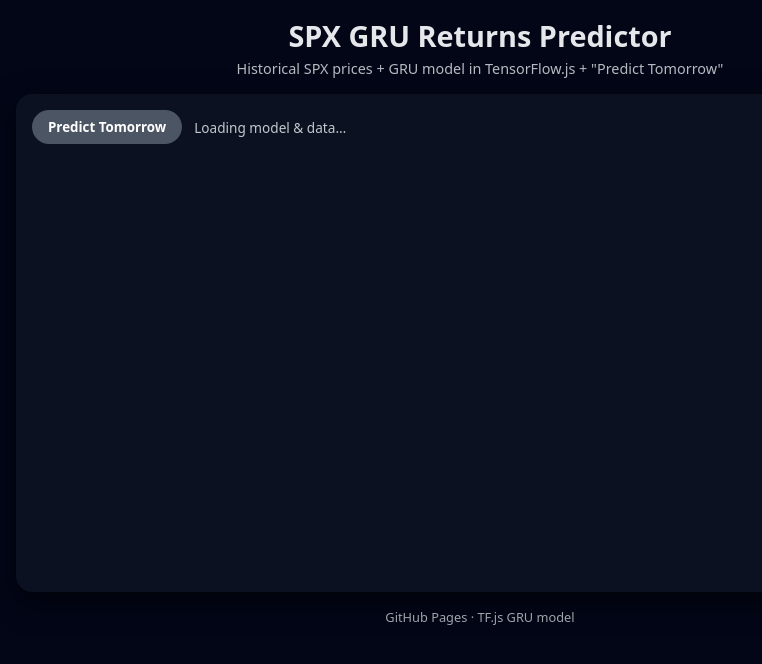
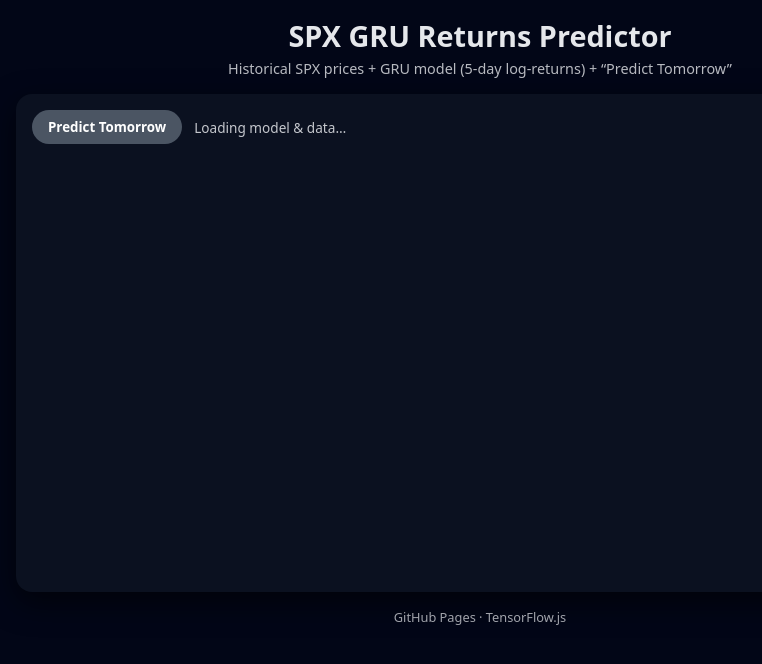
Before and after one commit to olesiakocheva/final_project, a plain HTML site: page index.html in a window 1280 px wide. Shown: the whole page, without its empty margins (160-922 px from the left). Drawn offline with nearby package versions, Linux system fonts and the light colour scheme; a script that the page names is missing.

Commit message:
Update index.html

```diff
--- a/index.html
+++ b/index.html
@@ -17,7 +17,7 @@
   <div class="app">
     <header class="header">
       <h1>SPX GRU Returns Predictor</h1>
-      <p>Historical SPX prices + GRU model in TensorFlow.js + "Predict Tomorrow"</p>
+      <p>Historical SPX prices + GRU model (5-day log-returns) + “Predict Tomorrow”</p>
     </header>
 
     <main>
@@ -34,7 +34,7 @@
     </main>
 
     <footer class="footer">
-      <p>GitHub Pages · TF.js GRU model</p>
+      <p>GitHub Pages · TensorFlow.js</p>
     </footer>
   </div>
 
```
